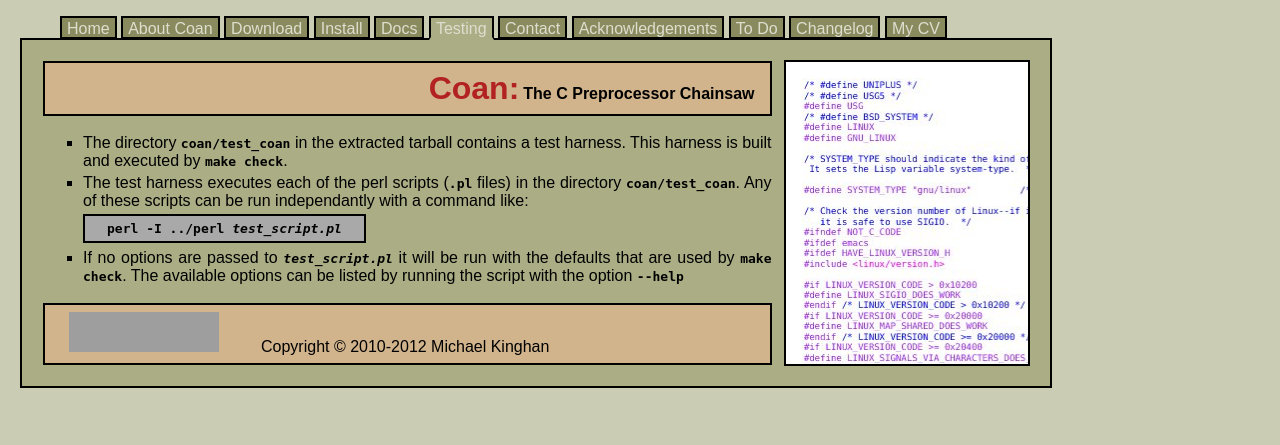
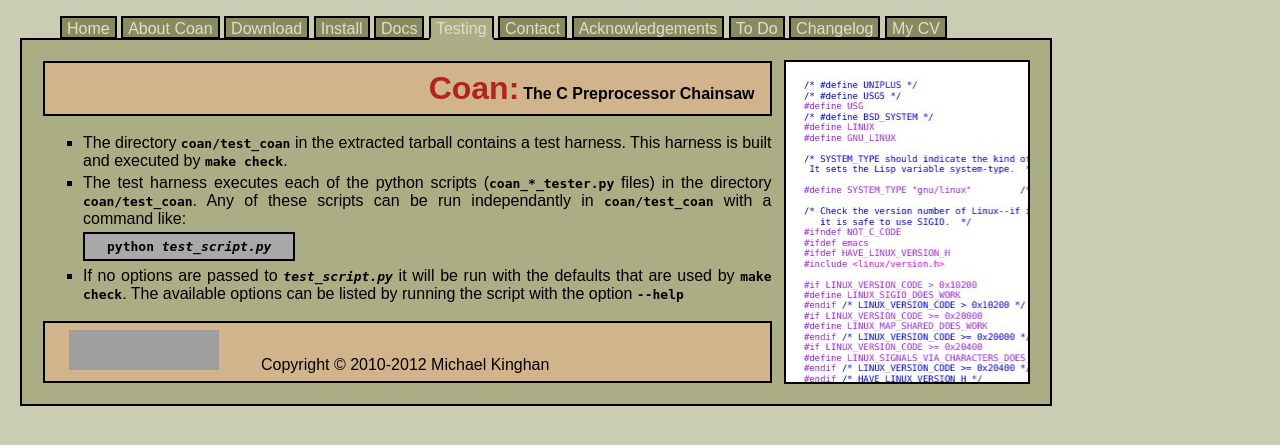
Before and after one commit to dbremner/coan2, a PHP site: page /index.php?page=test in a window 1280 px wide. Shown: the top 445 px of the page. Run offline with PHP 8.4, Linux system fonts and the light colour scheme; grey boxes are pictures that could not be loaded.

Commit message:
1) Fix test-suite to run when `time` is unavailable 2) Update website page on testing coan.

```diff
--- a/website/test.php
+++ b/website/test.php
@@ -3,14 +3,14 @@
 <ul>
 <li>The directory <span class="code">coan/test_coan</span> in the extracted tarball contains a test harness.
 This harness is built and executed by <span class="code">make check</span>.</li>
-<li>The test harness executes each of the perl scripts (<span class="code">.pl</span> files) in the
+<li>The test harness executes each of the python scripts (<span class="code">coan_*_tester.py</span> files) in the
 directory <span class="code">coan/test_coan</span>.
-Any of these scripts can be run independantly with a command like:
+Any of these scripts can be run independantly in <span class="code">coan/test_coan</span> with a command like:
 <p class="snippet">
-<span class="code">perl -I ../perl <em>test_script.pl</em></span>
+<span class="code">python <em>test_script.py</em></span>
 </li>
 <li>If no options are passed
-to <span class="code"><em>test_script.pl</em></span> it will be run with the defaults that are used
+to <span class="code"><em>test_script.py</em></span> it will be run with the defaults that are used
 by <span class="code">make check</span>. The available options can be listed by running the script with
 the option <span class="code">--help</span></li>
 </ul>
```
Also changed, not shown: 1 other file.
